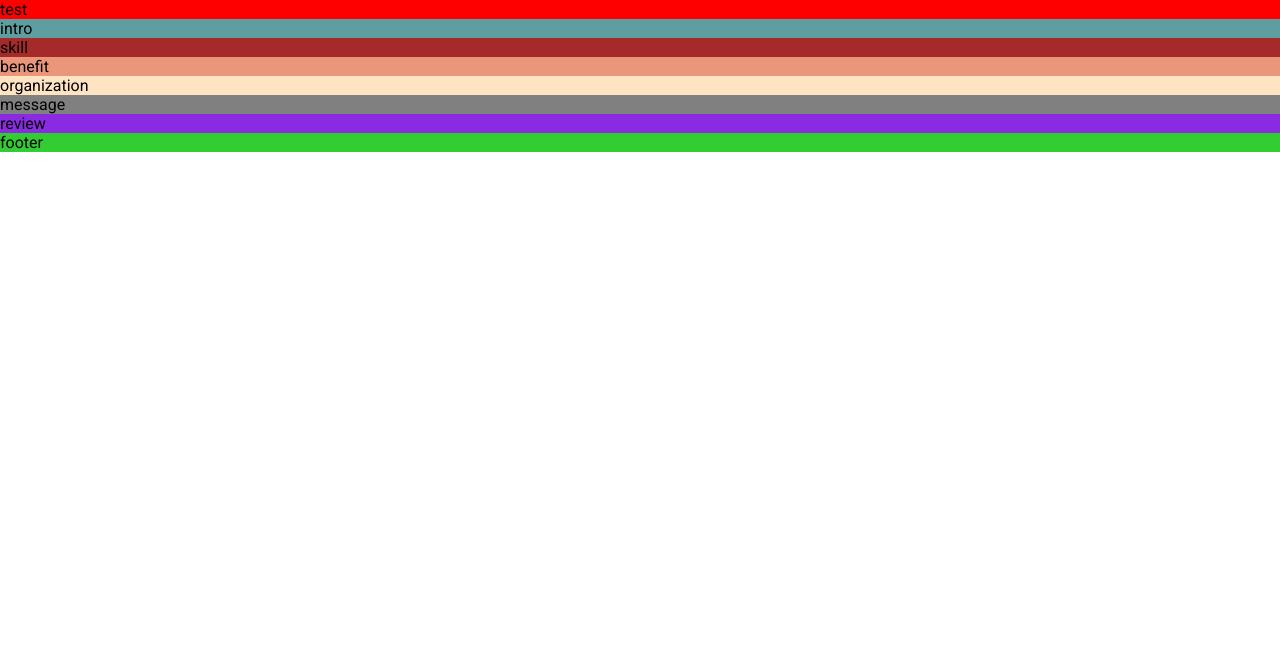
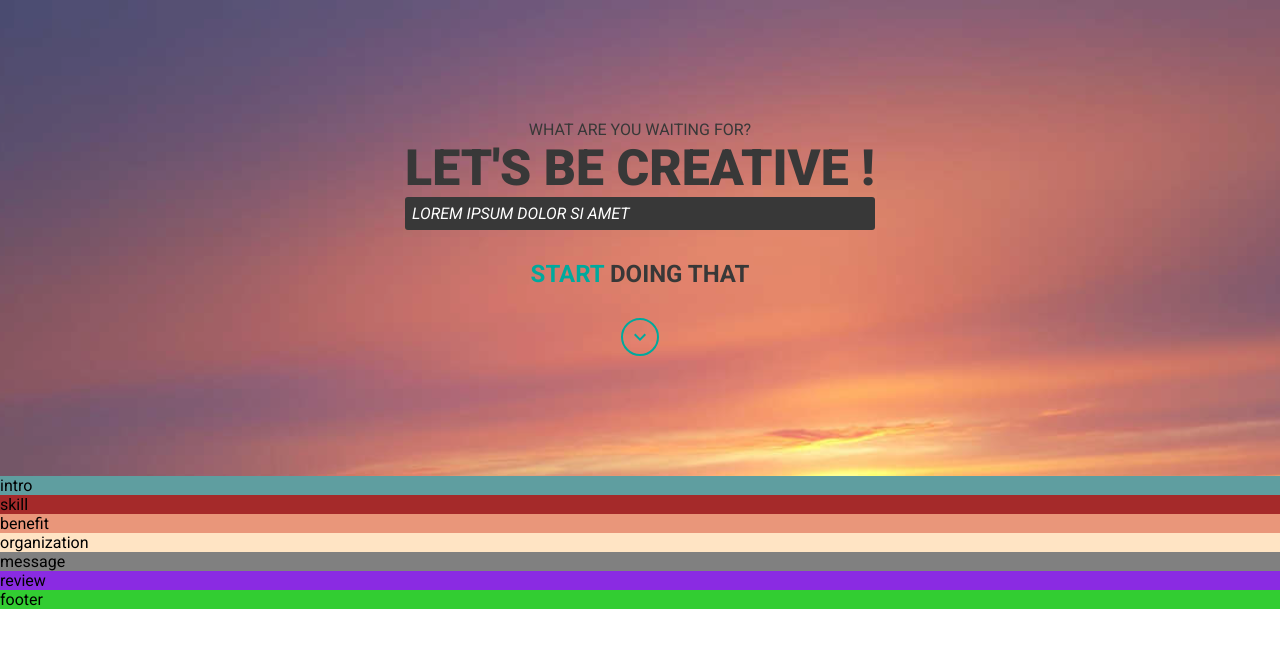
Before and after one commit to syahirdev/landing-page, a React (Create React App) app: page / in a window 1280 px wide. Shown: the top 648 px of the page. Built offline with nearby package versions, Linux system fonts and the light colour scheme.

Commit message:
add header component

```diff
--- a/src/Global.scss
+++ b/src/Global.scss
@@ -1,3 +1,3 @@
-$primaryColor: "#00a99d";
-$darkColor: "#383838";
-$lightColor: "#383838";
+$primaryColor: #00a99d;
+$darkColor: #383838;
+$lightColor: #383838;
--- a/src/components/header/Header.scss
+++ b/src/components/header/Header.scss
@@ -1,3 +1,68 @@
+@import "../../Global.scss";
+
 .header {
-  background-color: red;
+  display: flex;
+  flex-direction: column;
+  justify-content: center;
+  align-items: center;
+  padding: 120px 0;
+  color: $darkColor;
+  position: relative;
+
+  .wrapper {
+    display: flex;
+    flex-direction: column;
+    justify-content: center;
+    align-items: center;
+  }
 }
+
+.header::after {
+  content: "";
+  opacity: 0.8;
+  background: url("../../assets/background.jpg") no-repeat fixed top;
+  background-size: cover;
+  background-blend-mode: darken;
+  top: 0;
+  left: 0;
+  right: 0;
+  bottom: 0;
+  position: absolute;
+  z-index: -1;
+}
+
+.smallText {
+  font-weight: 400;
+}
+
+.bigText {
+  font-size: 50px;
+  font-weight: 900;
+}
+
+.containerText {
+  color: white;
+  background-color: $darkColor;
+  padding: 7px;
+  border-radius: 3px;
+  align-self: flex-start;
+  width: calc(100% - (7px * 2));
+  font-style: italic;
+}
+
+.mottoText {
+  font-size: 24px;
+  font-weight: bold;
+  margin: 30px 0;
+
+  .firstLetter {
+    color: $primaryColor;
+  }
+}
+
+.icon {
+  color: $primaryColor;
+  border: 2px solid $primaryColor;
+  border-radius: 50%;
+  padding: 5px;
+}
--- a/src/components/header/Header.tsx
+++ b/src/components/header/Header.tsx
@@ -1,9 +1,18 @@
 import "./Header.scss";
+import { KeyboardArrowDown } from "@mui/icons-material";
 
 export const Header = () => {
     return (
-        <div className={"header"}>
-            test
+        <div className="header">
+            <div className="wrapper">
+                <div className="smallText">WHAT ARE YOU WAITING FOR?</div>
+                <div className="bigText">LET'S BE CREATIVE !</div>
+                <div className="containerText">LOREM IPSUM DOLOR SI AMET</div>
+                <div className="mottoText">
+                    <span className="firstLetter">START</span> DOING THAT
+                </div>
+                <KeyboardArrowDown className="icon"/>
+            </div>
         </div>
     );
 };
```
Also changed, not shown: src/assets/background.jpg (added).
